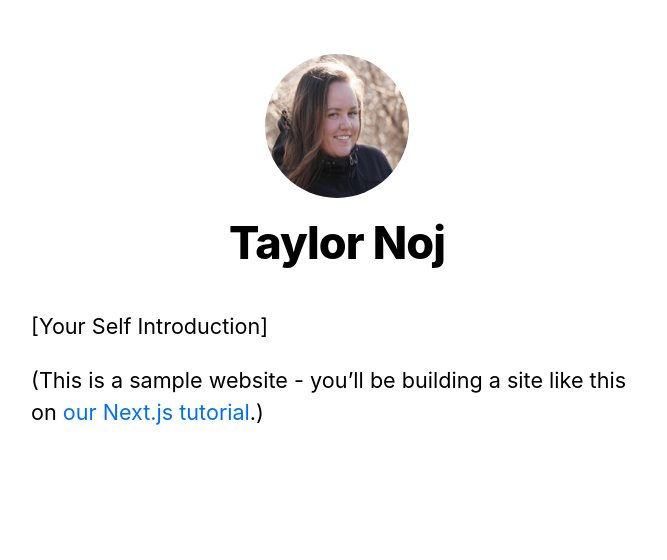
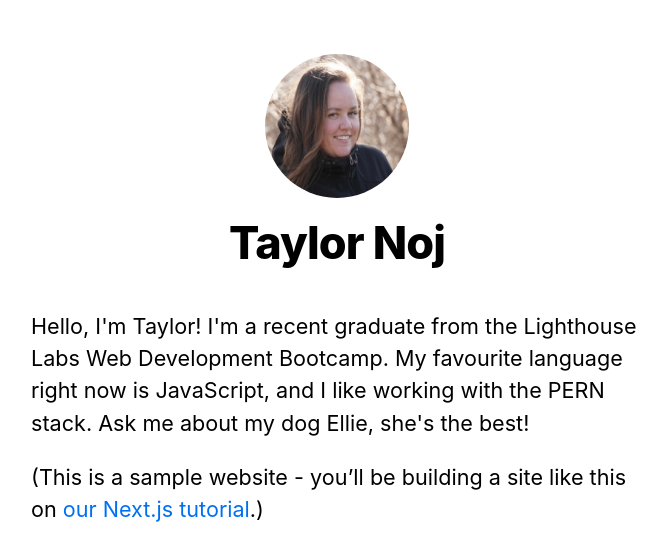
Before and after one commit to taylornoj/nextjs-blog, a Next.js app: page / in a window 1280 px wide. Shown: the top 560 px of the page, without its empty margins (303-970 px from the left). Built offline with nearby package versions, Linux system fonts and the light colour scheme.

Commit message:
change intro

```diff
--- a/pages/index.js
+++ b/pages/index.js
@@ -9,7 +9,7 @@ export default function Home() {
         <title>{siteTitle}</title>
       </Head>
       <section className={utilStyles.headingMd}>
-        <p>[Your Self Introduction]</p>
+        <p>Hello, I'm Taylor! I'm a recent graduate from the Lighthouse Labs Web Development Bootcamp. My favourite language right now is JavaScript, and I like working with the PERN stack. Ask me about my dog Ellie, she's the best!</p>
         <p>
           (This is a sample website - you’ll be building a site like this on{' '}
           <a href="https://nextjs.org/learn">our Next.js tutorial</a>.)
```
